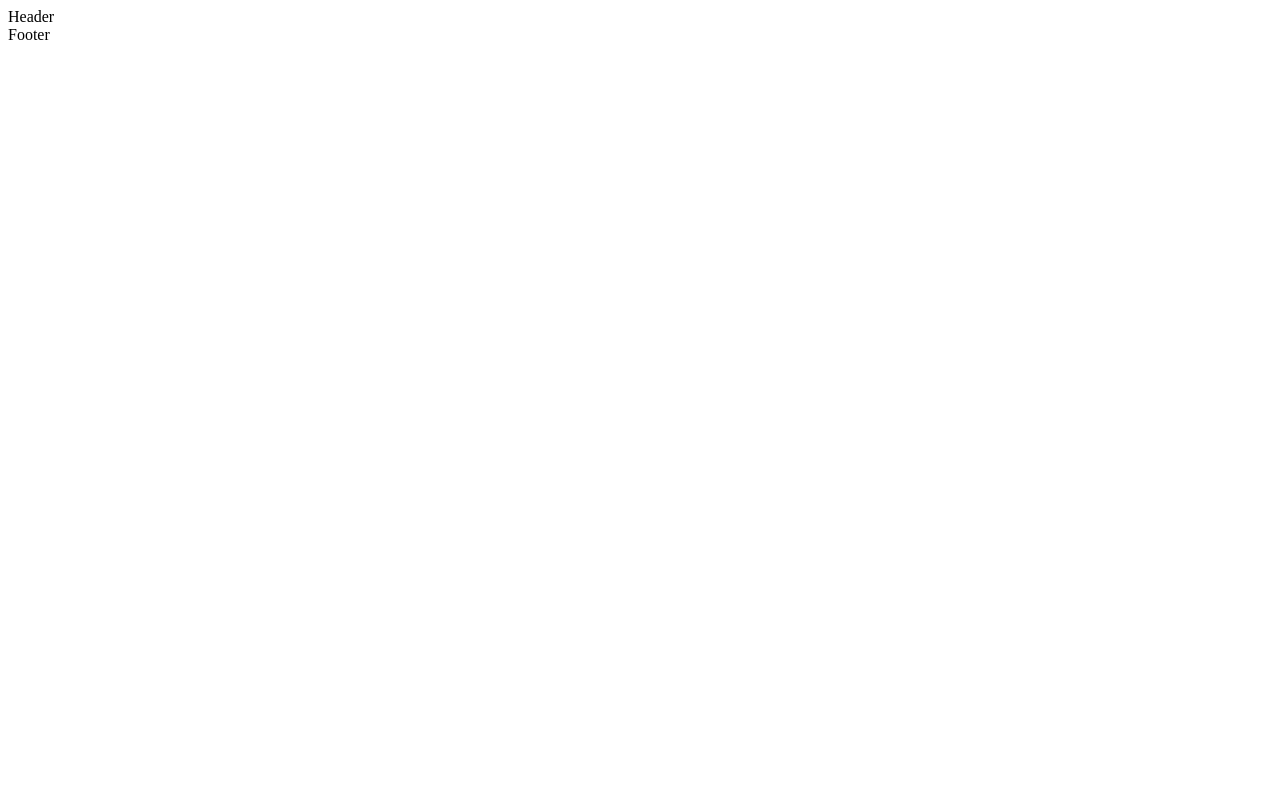
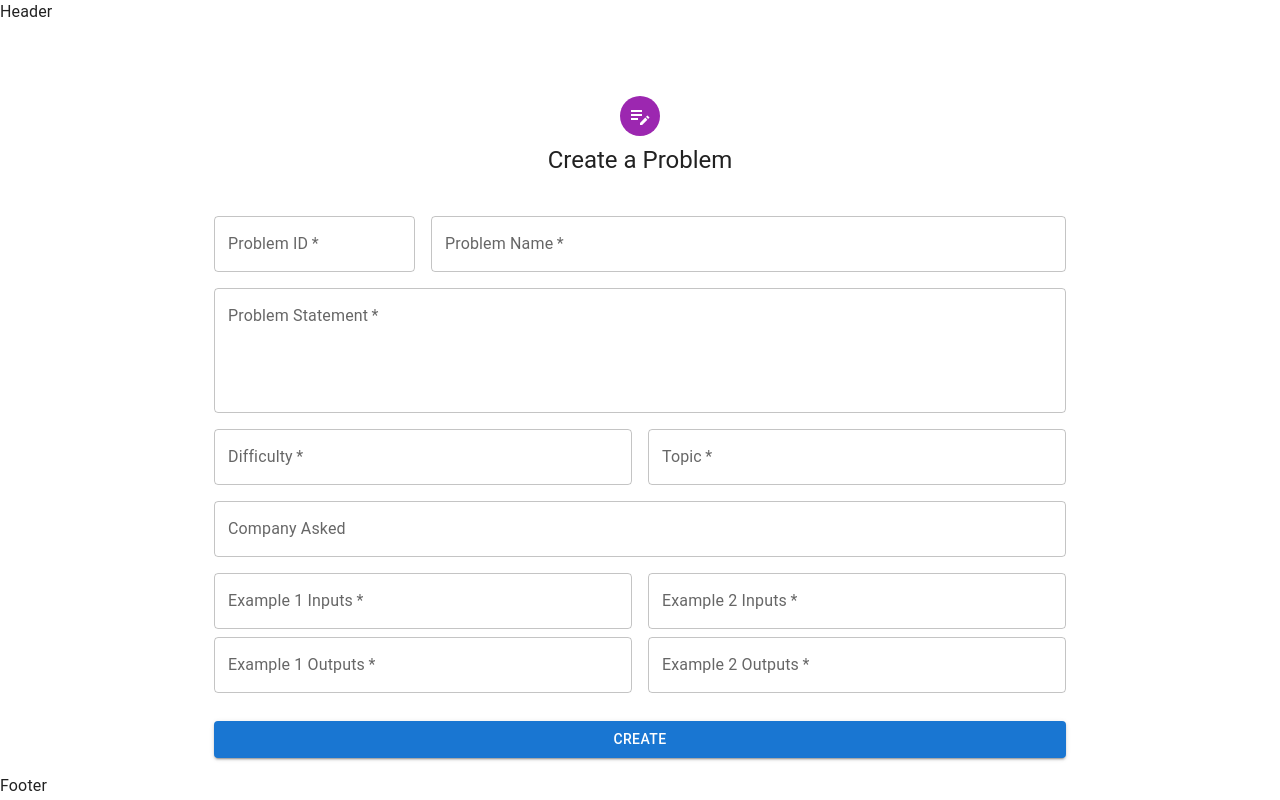
Before and after one commit to Yash19652/Online-Judge, a React (Vite) app in the folder client/: page /createproblem in a window 1280 px wide. Before the commit this address had no page. Built offline with nearby package versions, Linux system fonts and the light colour scheme.

Commit message:
added fronted to add a new problem

```diff
--- a/client/src/App.jsx
+++ b/client/src/App.jsx
@@ -7,6 +7,7 @@ import Header from "./components/Header";
 import Footer from "./components/Footer";
 import ProblemList from "./pages/ProblemList";
 import UpdateProblem from "./pages/UpdateProblem";
+import CreateProblem from "./pages/CreateProblem";
 
 function App() {
   return (
@@ -19,6 +20,7 @@ function App() {
           <Route path="/sign-up" element={<SignUp />} />
           <Route path="/problemlist" element={<ProblemList />} />
           <Route path="/updateproblem" element={<UpdateProblem />} />
+          <Route path="/createproblem" element={<CreateProblem />} />
         </Routes>
         <Footer />
       </BrowserRouter>
--- /dev/null
+++ b/client/src/pages/CreateProblem.jsx
@@ -0,0 +1,190 @@
+import * as React from "react";
+import Avatar from "@mui/material/Avatar";
+import Button from "@mui/material/Button";
+import CssBaseline from "@mui/material/CssBaseline";
+import TextField from "@mui/material/TextField";
+import { useNavigate, useLocation } from "react-router-dom";
+import Grid from "@mui/material/Grid";
+import Box from "@mui/material/Box";
+import Typography from "@mui/material/Typography";
+import Container from "@mui/material/Container";
+import { createTheme, ThemeProvider } from "@mui/material/styles";
+import EditNoteSharpIcon from '@mui/icons-material/EditNoteSharp';
+
+import Axios from "axios";
+
+const defaultTheme = createTheme();
+
+export default function CreateProblem() {
+  const navigate = useNavigate();
+
+
+  Axios.defaults.withCredentials = true;
+  const handleSubmit = async (e) => {
+    e.preventDefault();
+    const formData = new FormData(e.currentTarget);
+
+    const data = Object.fromEntries(formData);
+
+    // console.log(data);
+    const res = await Axios.post("http://localhost:5000/problemlist/create", data , {withCredentials:true})
+      .then(function (response) {
+        if (response.status) {
+          console.log(response);
+          navigate("/problemlist");
+          // alert(response.data.message)
+        } else {
+          console.log(response);
+        }
+      })
+      .catch(function (error) {
+        console.log(error);
+        alert(error.response.data.error);
+
+        // <Alert severity="error">{error.response.data.error}</Alert>
+      });
+
+    // return res;
+  };
+
+  return (
+    <ThemeProvider theme={defaultTheme}>
+      <Container component="main" maxWidth="md">
+        <CssBaseline />
+        <Box
+          sx={{
+            marginTop: 8,
+            display: "flex",
+            flexDirection: "column",
+            alignItems: "center",
+          }}
+        >
+          <Avatar sx={{ m: 1, bgcolor: "secondary.main" }}>
+            <EditNoteSharpIcon />
+          </Avatar>
+          <Typography component="h1" variant="h5">
+            Create a Problem
+          </Typography>
+          <Box
+            component="form"
+            noValidate
+            onSubmit={handleSubmit}
+            sx={{ mt: 5}}
+          >
+            <Grid container spacing={2}>
+              <Grid item xs={3}>
+                <TextField
+                  required
+                  fullWidth
+                  id="probId"
+                  label="Problem ID"
+                  name="probId"
+                  autoComplete="Problem ID"
+                />
+              </Grid>
+              <Grid item xs={9}>
+                <TextField
+                  required
+                  fullWidth
+                  name="probName"
+                  label="Problem Name"
+                  id="probName"
+                  autoComplete="Problem Name"
+                />
+              </Grid>
+              <Grid item xs={12}>
+                <TextField
+                  required
+                  fullWidth
+                  id="probStatement"
+                  label="Problem Statement"
+                  name="probStatement"
+                  autoComplete="Problem Statement"
+                  multiline
+                  rows={4}
+                />
+              </Grid>
+              <Grid item xs={6}>
+                <TextField
+                  required
+                  fullWidth
+                  id="difficulty"
+                  label="Difficulty"
+                  name="difficulty"
+                  autoComplete="Difficulty"
+                />
+              </Grid>
+              <Grid item xs={6}>
+                <TextField
+                  required
+                  fullWidth
+                  id="topic"
+                  label="Topic"
+                  name="topic"
+                  autoComplete="Topic"
+                />
+              </Grid>
+              <Grid item xs={12}>
+                <TextField
+                  fullWidth
+                  id="companyAsked"
+                  label="Company Asked"
+                  name="companyAsked"
+                  autoComplete="Company Asked"
+                />
+              </Grid>
+              <Grid item xs={6}>
+                <TextField
+                  required
+                  fullWidth
+                  id="input1"
+                  label="Example 1 Inputs"
+                  name="input1"
+                  autoComplete="Example 1 Inputs"
+                />
+                <TextField
+                  margin="dense"
+                  required
+                  fullWidth
+                  id="output1"
+                  label="Example 1 Outputs"
+                  name="output1"
+                  autoComplete="Example 1 Outputs"
+                />
+              </Grid>
+              <Grid item xs={6}>
+                <TextField
+                  required
+                  fullWidth
+                  id="input2"
+                  label="Example 2 Inputs"
+                  name="input2"
+                  autoComplete="Example 2 Inputs"
+                />
+                <TextField
+                  margin="dense"
+                  required
+                  fullWidth
+                  id="output2"
+                  label="Example 2 Outputs"
+                  name="output2"
+                  autoComplete="Example 2 Outputs"
+                />
+              </Grid>
+
+            </Grid>
+            <Button
+              type="submit"
+              fullWidth
+              variant="contained"
+              sx={{ mt: 3, mb: 2 }}
+            >
+              CREATE
+            </Button>
+          </Box>
+        </Box>
+        {/* <Copyright sx={{ mt: 5 }} /> */}
+      </Container>
+    </ThemeProvider>
+  );
+}
--- a/client/src/pages/ProblemList.jsx
+++ b/client/src/pages/ProblemList.jsx
@@ -3,7 +3,7 @@ import {
   MaterialReactTable,
   useMaterialReactTable,
 } from "material-react-table";
-import { IconButton, Tooltip } from "@mui/material";
+import { IconButton, Tooltip ,Box } from "@mui/material";
 import EditIcon from "@mui/icons-material/Edit";
 import DeleteIcon from "@mui/icons-material/Delete";
 import Axios from "axios";
@@ -15,6 +15,10 @@ import DialogActions from "@mui/material/DialogActions";
 import DialogContent from "@mui/material/DialogContent";
 import DialogContentText from "@mui/material/DialogContentText";
 import DialogTitle from "@mui/material/DialogTitle";
+import AddIcon from '@mui/icons-material/Add';
+import CheckCircleRoundedIcon from '@mui/icons-material/CheckCircleRounded';
+import TaskAltIcon from '@mui/icons-material/TaskAlt';
+import RadioButtonUncheckedIcon from '@mui/icons-material/RadioButtonUnchecked';
 
 const ProblemList = () => {
   const [role, setRole] = useState("admin");
@@ -56,8 +60,8 @@ const ProblemList = () => {
         accessorKey: "status",
         header: "Status",
         size: 75,
-        Cell: ({ value }) =>
-          value === null || value === undefined ? "unsolved" : value,
+        Cell: ({ cell }) =>
+          {return cell.getValue() !== undefined ? <RadioButtonUncheckedIcon color="warning"/> : <TaskAltIcon color="success"/> }
       },
       {
         accessorKey: "probId",
@@ -74,12 +78,38 @@ const ProblemList = () => {
         header: "Difficulty",
         size: 150,
         sortingFn: (rowA, rowB) => {
-          const order = ["Easy", "Medium", "Hard"];
+          const order = ["easy", "medium", "hard"];
           return (
             order.indexOf(rowA.original.difficulty) -
             order.indexOf(rowB.original.difficulty)
           );
         },
+
+        Cell: ({ cell }) => (
+          <Box
+            component="span"
+            sx={(theme) => ({
+                // backgroundColor: white,
+                // cell.getValue() === 'hard'
+                //   ? theme.palette.error.light
+                //   : cell.getValue() === 'medium'
+                //     ? theme.palette.warning.light
+                //     : theme.palette.success.light,
+              borderRadius: '0.25rem',
+              color:
+              cell.getValue() === 'hard'
+              ? theme.palette.error.light
+              : cell.getValue() === 'medium'
+              ? theme.palette.warning.light
+              : theme.palette.success.light,
+              maxWidth: '9ch',
+              p: '0.25rem',
+            })}
+          >
+            {cell.getValue()}
+          </Box>
+        ),
+
       },
       {
         accessorKey: "topic",
@@ -173,6 +203,19 @@ const ProblemList = () => {
         cursor: "pointer", //you might want to change the cursor too when adding an onClick
       },
     }),
+    renderTopToolbarCustomActions: ({ table }) => (
+      <Button
+        startIcon={<AddIcon/>}
+        variant="contained"
+        size="medium"
+        onClick={() => {
+          console.log("Add a problem")
+          navigate("/createproblem")
+        }}
+      >
+        Add a problem
+      </Button>
+    ),
   });
 
   return (
```
Also changed, not shown: 1 other file (tests, documents, lock files or other folders).
